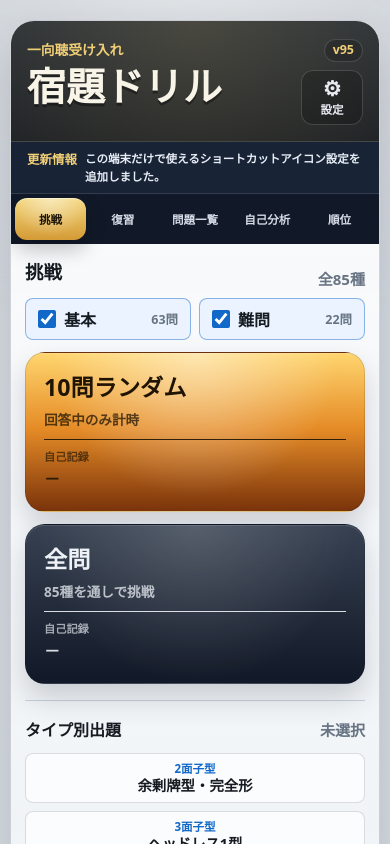
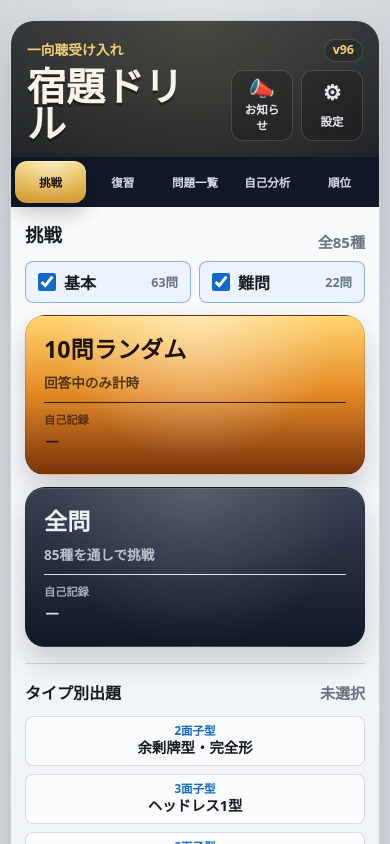
Before and after one commit to tenten-ensuku/1syanten-quiz, a Next.js app: page / in a window 390 px wide. Shown: the top 844 px of the page. Built offline with nearby package versions, Linux system fonts and the light colour scheme.

Commit message:
Add announcement menu button

```diff
--- a/src/app/globals.css
+++ b/src/app/globals.css
@@ -139,6 +139,11 @@ h2 {
   gap: 8px;
 }
 
+.menuActionButtons {
+  display: flex;
+  gap: 8px;
+}
+
 .settingsButton {
   display: grid;
   min-width: 72px;
@@ -173,27 +178,43 @@ h2 {
   font-weight: 900;
 }
 
-.menuUpdateNotice {
-  display: flex;
-  align-items: baseline;
+.announcementPanel {
+  display: grid;
   gap: 10px;
-  padding: 9px 22px;
+  padding: 14px 22px;
   color: #e7edf6;
   background: #182335;
   border-top: 1px solid rgba(244, 215, 124, 0.2);
   border-bottom: 1px solid rgba(255, 255, 255, 0.12);
 }
 
-.menuUpdateNotice strong {
-  flex: 0 0 auto;
+.announcementPanel > strong {
   color: var(--gold-2);
+  font-size: 0.86rem;
+  font-weight: 1000;
+}
+
+.announcementList {
+  display: grid;
+  gap: 8px;
+}
+
+.announcementItem {
+  display: grid;
+  grid-template-columns: 7.4rem minmax(0, 1fr);
+  gap: 10px;
+  align-items: baseline;
+}
+
+.announcementItem time {
+  color: #f4d77c;
   font-size: 0.78rem;
-  font-weight: 1000;
-}
-
-.menuUpdateNotice p {
+  font-weight: 900;
+}
+
+.announcementItem p {
   margin: 0;
-  font-size: 0.78rem;
+  font-size: 0.82rem;
   font-weight: 800;
   line-height: 1.55;
 }
@@ -2233,20 +2254,19 @@ h2 {
     padding: 18px 16px 16px;
   }
 
-  .menuUpdateNotice {
-    align-items: flex-start;
-    gap: 8px;
-    padding: 8px 16px;
-  }
-
-  .menuUpdateNotice p {
-    font-size: 0.72rem;
-  }
-
   .settingsButton {
     min-width: 62px;
     min-height: 52px;
     padding-inline: 8px;
+  }
+
+  .announcementPanel {
+    padding: 12px 16px;
+  }
+
+  .announcementItem {
+    grid-template-columns: 1fr;
+    gap: 2px;
   }
 
   .shortcutIconActions {
--- a/src/app/page.tsx
+++ b/src/app/page.tsx
@@ -193,6 +193,17 @@ const MENU_TABS: { id: MenuTab; label: string }[] = [
   { id: "ranking", label: "順位" }
 ];
 
+const ANNOUNCEMENTS = [
+  {
+    date: "2026年7月30日",
+    content: "アナウンスボタンを追加し、修正日時と内容を確認できるようにしました。"
+  },
+  {
+    date: "2026年7月30日",
+    content: "この端末だけで使えるショートカットアイコン設定を追加しました。"
+  }
+] as const;
+
 const TYPE_FILTER_OPTIONS: TypeFilterOption[] = [
   {
     id: "two-meld",
@@ -823,6 +834,7 @@ function ExplanationText({ explanation }: { explanation: string }) {
 export default function Home() {
   const [viewMode, setViewMode] = useState<ViewMode>("menu");
   const [menuTab, setMenuTab] = useState<MenuTab>("challenge");
+  const [isAnnouncementOpen, setIsAnnouncementOpen] = useState(false);
   const [reviewMode, setReviewMode] = useState<ReviewMode>("mistakes");
   const [session, setSession] = useState<PlaySession | null>(null);
   const [question, setQuestion] = useState(() => createRandomVariant(QUIZ_QUESTIONS[0]));
@@ -2506,6 +2518,20 @@ export default function Home() {
         </div>
         <div className="menuTopActions">
           <span className="versionBadge">{APP_VERSION}</span>
+          <div className="menuActionButtons">
+            <button
+              className={isAnnouncementOpen ? "settingsButton active" : "settingsButton"}
+              type="button"
+              aria-expanded={isAnnouncementOpen}
+              aria-controls="announcement-panel"
+              onClick={() => {
+                playTone("tap");
+                setIsAnnouncementOpen((current) => !current);
+              }}
+            >
+              <span className="settingsIcon" aria-hidden="true">📣</span>
+              <span>お知らせ</span>
+            </button>
             <button
               className={menuTab === "settings" ? "settingsButton active" : "settingsButton"}
               type="button"
@@ -2520,14 +2546,22 @@ export default function Home() {
               <span>設定</span>
             </button>
           </div>
+        </div>
       </header>
 
-      <aside className="menuUpdateNotice" aria-label="更新情報">
-        <strong>更新情報</strong>
-        <p>
-          この端末だけで使えるショートカットアイコン設定を追加しました。
-        </p>
+      {isAnnouncementOpen ? (
+        <aside className="announcementPanel" id="announcement-panel" aria-label="お知らせ">
+          <strong>お知らせ</strong>
+          <div className="announcementList">
+            {ANNOUNCEMENTS.map((announcement) => (
+              <article className="announcementItem" key={`${announcement.date}-${announcement.content}`}>
+                <time dateTime="2026-07-30">{announcement.date}</time>
+                <p>{announcement.content}</p>
+              </article>
+            ))}
+          </div>
         </aside>
+      ) : null}
 
       <nav className="menuTabs" aria-label="メニュー">
         {MENU_TABS.map((tab) => (
--- a/src/lib/appVersion.ts
+++ b/src/lib/appVersion.ts
@@ -1 +1 @@
-export const APP_VERSION = "v95";
+export const APP_VERSION = "v96";
```
Lines whose indentation alone changed are shown as unchanged.
